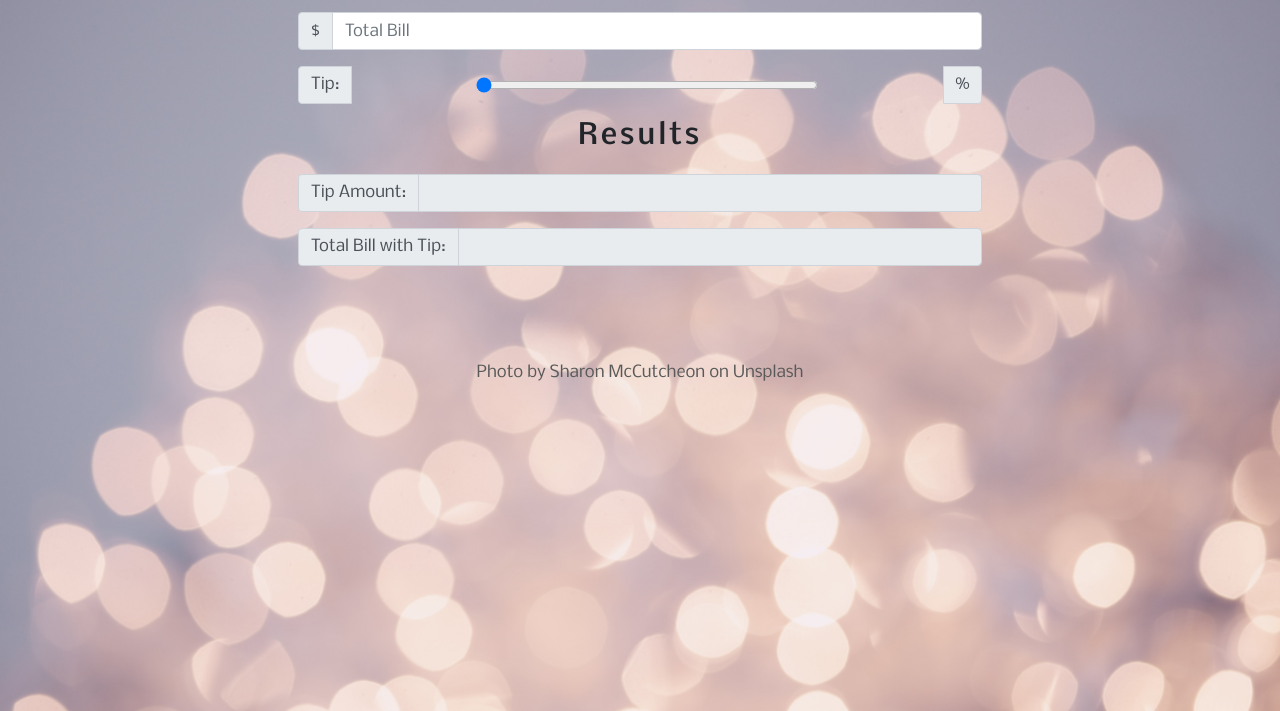
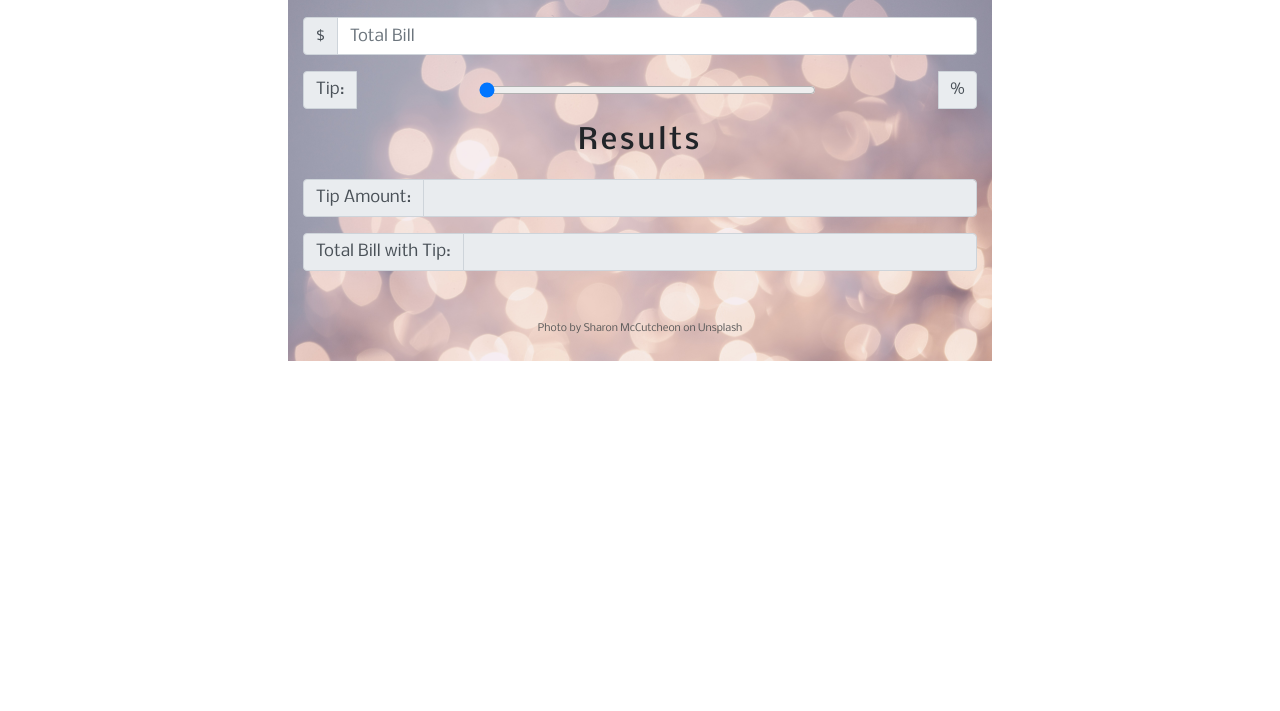
Before and after one commit to Stacy-Riley/javascript-project-tip-calculator, a website built with Parcel: page index.html in a window 1280 px wide. Shown: the part 89-800 px from the top of the page. Built offline with nearby package versions, Linux system fonts and the light colour scheme.

Commit message:
Adjustments made to sizing of background image

```diff
--- a/css/main.css
+++ b/css/main.css
@@ -103,18 +103,15 @@ textarea {
 /*******************************************************/
 /**Home Page**/
 /*******************************************************/
-body {
+
+.main-wrapper {
+  margin: auto;
+  padding: 15px;
+  width: 100%;
+  max-height: 400px;
   background: url("../img/sharon-mccutcheon-62vi3TG5EDg-unsplash.jpg");
   background-size: cover;
   background-repeat: no-repeat;
-}
-
-.main-wrapper {
-  margin: auto;
-  padding: 10px;
-  width: 95%;
-  max-height: 300px;
-
 }
 
 h1, h3{
@@ -154,13 +151,15 @@ input {
 }
 
 footer p {
-  margin: 50px 0;
+  margin-top: 20px;
   text-align: center;
   color: #595959;
+  font-size: 10px;
 }
 
 footer a {
   color: #595959;
+  font-size: 10px;
 }
 
 footer a:hover {
@@ -177,9 +176,8 @@ footer a:hover {
   /*******************************************************/
   .main-wrapper {
   margin: auto;
-  padding: 10px;
   max-width: 55%;
-  max-height: 300px;
+  max-height: 450px;
   }
 
   h1, h3{
@@ -195,7 +193,7 @@ footer a:hover {
   }
 
   footer p {
-  margin: 100px 0;
+  margin: 15px 0;
   }
  }
 
@@ -207,19 +205,9 @@ footer a:hover {
   /**** Home Page Styles - Desktop ****/
   /*******************************************************/
   footer p {
-  margin: 150px 0;
+  margin: 50px 0;
   }
 }
-
-
-
-
-
-
-
-
-
-
 
 /* ==========================================================================
    Helper classes
--- a/index.html
+++ b/index.html
@@ -71,11 +71,12 @@
           <input type="text" class="form-control" id="totalBillWithTip" disabled>
         </div>
        </form>
+
+
+      <footer>
+        <p><span>Photo by <a href="https://unsplash.com/@sharonmccutcheon?utm_source=unsplash&amp;utm_medium=referral&amp;utm_content=creditCopyText" target="_Blank">Sharon McCutcheon</a> on <a href="https://unsplash.com/s/photos/lights?utm_source=unsplash&amp;utm_medium=referral&amp;utm_content=creditCopyText" target="_Blank">Unsplash</a></span></p>
+      </footer>
     </div> <!-- End of class="main-wrapper" -->
-
-    <footer>
-      <p><span>Photo by <a href="https://unsplash.com/@sharonmccutcheon?utm_source=unsplash&amp;utm_medium=referral&amp;utm_content=creditCopyText" target="_Blank">Sharon McCutcheon</a> on <a href="https://unsplash.com/s/photos/lights?utm_source=unsplash&amp;utm_medium=referral&amp;utm_content=creditCopyText" target="_Blank">Unsplash</a></span></p>
-    </footer>
     <!-- Bootstrap bundle -->
     <script src="https://code.jquery.com/jquery-3.2.1.slim.min.js" integrity="sha384-KJ3o2DKtIkvYIK3UENzmM7KCkRr/rE9/Qpg6aAZGJwFDMVNA/GpGFF93hXpG5KkN" crossorigin="anonymous"></script>
     <script src="https://cdnjs.cloudflare.com/ajax/libs/popper.js/1.12.3/umd/popper.min.js" integrity="sha384-vFJXuSJphROIrBnz7yo7oB41mKfc8JzQZiCq4NCceLEaO4IHwicKwpJf9c9IpFgh" crossorigin="anonymous"></script>
```
